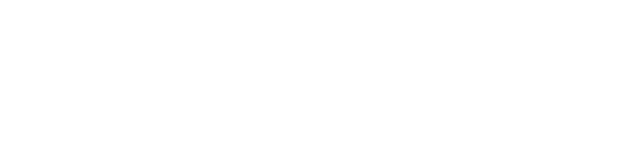
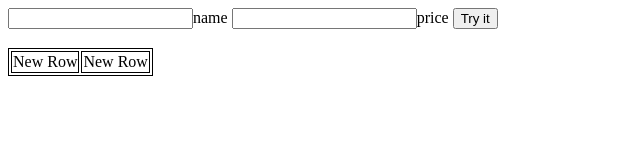
Before and after one commit to acciojob/shopping-cart-chitra36, a website: page main.html in a window 1280 px wide. Shown: the whole page, without its empty margins (0-640 px from the left). Drawn offline with Linux system fonts and the light colour scheme.

Commit message:
created a submission

```diff
--- a/main.html
+++ b/main.html
@@ -7,6 +7,16 @@
 </head>
 
 <body>
+	<input id="item">name</input>
+	<input id="price">price</input>
+   <button type="button" onclick="myFunction()">Try it</button>
+		<h3 id="total"></h3>
+	<table id="myTable">
+	 <tr>
+    <td type="text">New Row</td>
+    <td type="text">New Row</td>
+  </tr>
+	</table>
 	<!-- the entire body must be written by student -->
     <script type="text/javascript" src="./script.js">
 </script>
--- a/script.js
+++ b/script.js
@@ -1 +1,9 @@
 //your code here
+function myFunction() {
+  var table = document.getElementById("myTable");
+  var row = table.insertRow(0);
+  var cell1 = row.insertCell(0);
+  var cell2 = row.insertCell(1);
+  cell1.innerHTML = "NEW Row";
+  cell2.innerHTML = "NEW Row";
+}
--- a/styles.css
+++ b/styles.css
@@ -1,2 +1,5 @@
 
 /* Your CSS Code here. */
+table, td {
+  border: 1px solid black;
+}
```
